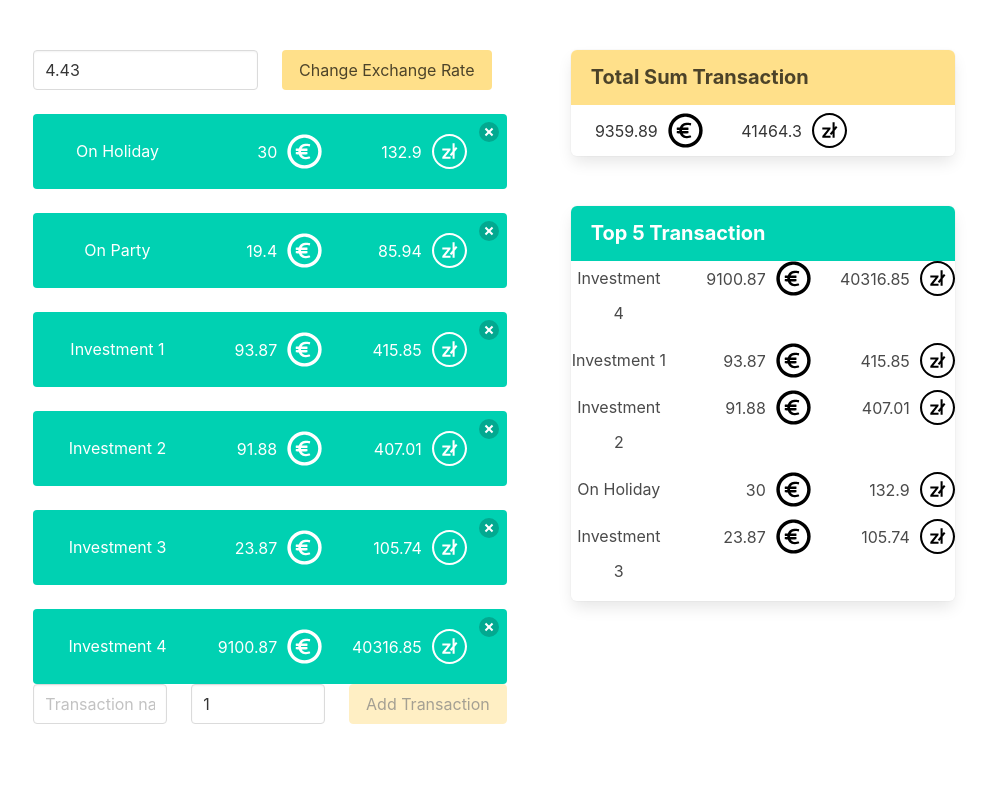
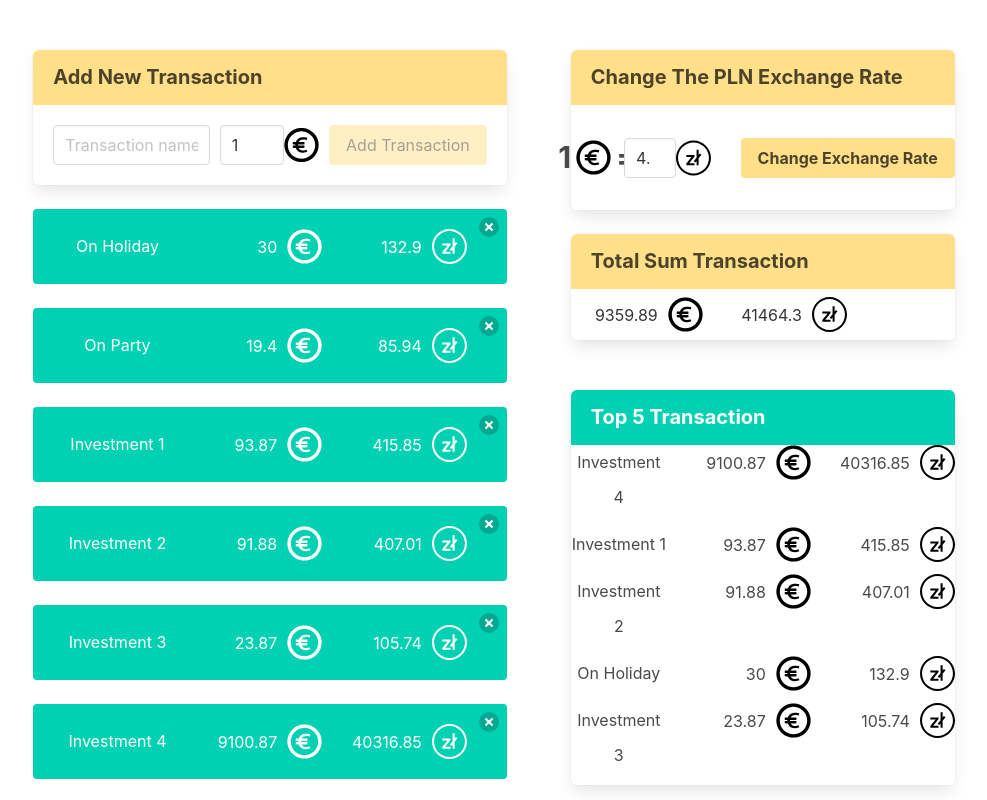
Before and after one commit to DrazekKD/cantor, a React (Create React App) app: page / in a window 1280 px wide. Shown: the top 800 px of the page, without its empty margins (146-1133 px from the left). Built offline with nearby package versions, Linux system fonts and the light colour scheme.

Commit message:
change style AddTransaction and ExchangeRate

```diff
--- a/src/App.js
+++ b/src/App.js
@@ -11,11 +11,11 @@ function App() {
       <div className="app">
 		  <div className="columns is-centered is-variable is-8-widescreen">
 			  <div className="column is-two-fifths">
-				  <ExchangeRate/>
+				  <AddTransactions/>
 				  <ListTransactions/>
-				  <AddTransactions/>
 			  </div>
 			  <div className="column is-one-third">
+				  <ExchangeRate/>
 				  <SumTransactions/>
 				  <TopTransactions/>
 			  </div>
--- a/src/transactions/components/AddTransactions/AddTransactions.js
+++ b/src/transactions/components/AddTransactions/AddTransactions.js
@@ -2,6 +2,9 @@ import React, {useReducer} from 'react'
 import {useDispatch} from 'react-redux';
 import {default as transactionsType} from '../../duck/types';
 import uniqid from "uniqid"
+import euroLogo from '../../../img/euro.svg'
+import './AddTransactions.scss'
+
 const INITIAL_STATE = {
 	id: 1,
 	name: '',
@@ -35,8 +38,11 @@ const AddTransactions = () => {
 
 	const isDisabled = inputsContent.nameTransactionInput === '' || inputsContent.amountEuroTransactionInput <= 0;
 	return(
-		<div className="columns">
-			<div className="column">
+		<article className="panel is-warning add-transaction-container">
+			<p className="panel-heading">
+				Add New Transaction
+			</p>
+			<div className="add-transaction-bar-container">
 				<input
 					className="input"
 					type="text"
@@ -44,8 +50,7 @@ const AddTransactions = () => {
 					value={inputsContent.nameTransactionInput}
 					placeholder="Transaction name"
 					onChange={handleInputChange}/>
-			</div>
-			<div className="column">
+				<div className="add-transaction-euro-container">
 					<input
 						className="input"
 						type="number"
@@ -53,8 +58,9 @@ const AddTransactions = () => {
 						value={inputsContent.amountEuroTransactionInput}
 						placeholder="amountEuroTransactionInput"
 						onChange={handleInputChange}/>
+					<img src={euroLogo} alt="" width={35} height={35}/>
 				</div>
-			<div className="column">
+
 				<button
 					className="button is-warning"
 					onClick={addListItem}
@@ -62,7 +68,7 @@ const AddTransactions = () => {
 					Add Transaction
 				</button>
 			</div>
-		</div>
+		</article>
 	)
 };
 
--- /dev/null
+++ b/src/transactions/components/AddTransactions/AddTransactions.scss
@@ -0,0 +1,11 @@
+.add-transaction-bar-container{
+	padding: 20px 20px;
+	display: flex;
+}
+
+.add-transaction-euro-container{
+	display: flex;
+	justify-content: center;
+	align-content: center;
+	margin: 0 10px;
+}
--- a/src/transactions/components/ExchangeRate/ExchangeRate.js
+++ b/src/transactions/components/ExchangeRate/ExchangeRate.js
@@ -1,6 +1,8 @@
 import React, {useState} from 'react'
 import {useDispatch, useSelector} from 'react-redux';
 import {default as transactionsType} from '../../duck/types';
+import euroLogo from '../../../img/euro.svg'
+import zlotyLogo from '../../../img/zloty.svg'
 import "./ExchangeRate.scss";
 
 const ExchangeRate = () => {
@@ -13,8 +15,18 @@ const ExchangeRate = () => {
 	const changeExchangeRate = () => dispatch({type:transactionsType.CHANGE_EXCHANGE_RATE, item:inputContent});
 
 	return (
-		<div className="columns">
-			<div className="column">
+		<article className="panel is-warning">
+			<p className="panel-heading">
+				Change The PLN Exchange Rate
+			</p>
+			<div className="exchange-rate-bar-container">
+				<div className="exchange-rate-container">
+					<div className="exchange-rate-euro-container">
+						<span>1</span>
+						<img src={euroLogo} alt="" width={35} height={35}/>
+						<span>=</span>
+					</div>
+					<div className="exchange-rate-input-container">
 						<input
 							className="input"
 							type="number"
@@ -22,15 +34,16 @@ const ExchangeRate = () => {
 							value={inputContent}
 							placeholder="amountEuroTransactionInput"
 							onChange={handleInputChange}/>
+						<img src={zlotyLogo} alt="" width={35} height={35}/>
 					</div>
-			<div className="column">
+				</div>
 				<button
 					className="button is-warning"
 					onClick={changeExchangeRate}>
 					Change Exchange Rate
 				</button>
 			</div>
-		</div>
+	</article>
 	)
 };
 
--- a/src/transactions/components/ExchangeRate/ExchangeRate.scss
+++ b/src/transactions/components/ExchangeRate/ExchangeRate.scss
@@ -1,3 +1,35 @@
 .exchange-rate-button{
 	vertical-align: center;
 }
+.exchange-rate-container{
+	display: flex;
+	margin-right: 30px;
+	align-items: center;
+}
+.exchange-rate-bar-container{
+	padding: 30px 0 30px 0 ;
+	display: flex;
+	justify-content: center;
+	align-items: center;
+
+	button{
+		font-weight: 700;
+	}
+}
+.exchange-rate-euro-container{
+	display: flex;
+	justify-content: center;
+	align-content: center;
+	span{
+		font-size: 30px;
+		font-weight: 700;
+		display: flex;
+		justify-content: center;
+		align-content: center;
+		flex-direction: column;
+		padding: 0 5px;
+	}
+}
+.exchange-rate-input-container{
+	display: flex;
+}
```
Lines whose indentation alone changed are shown as unchanged.
